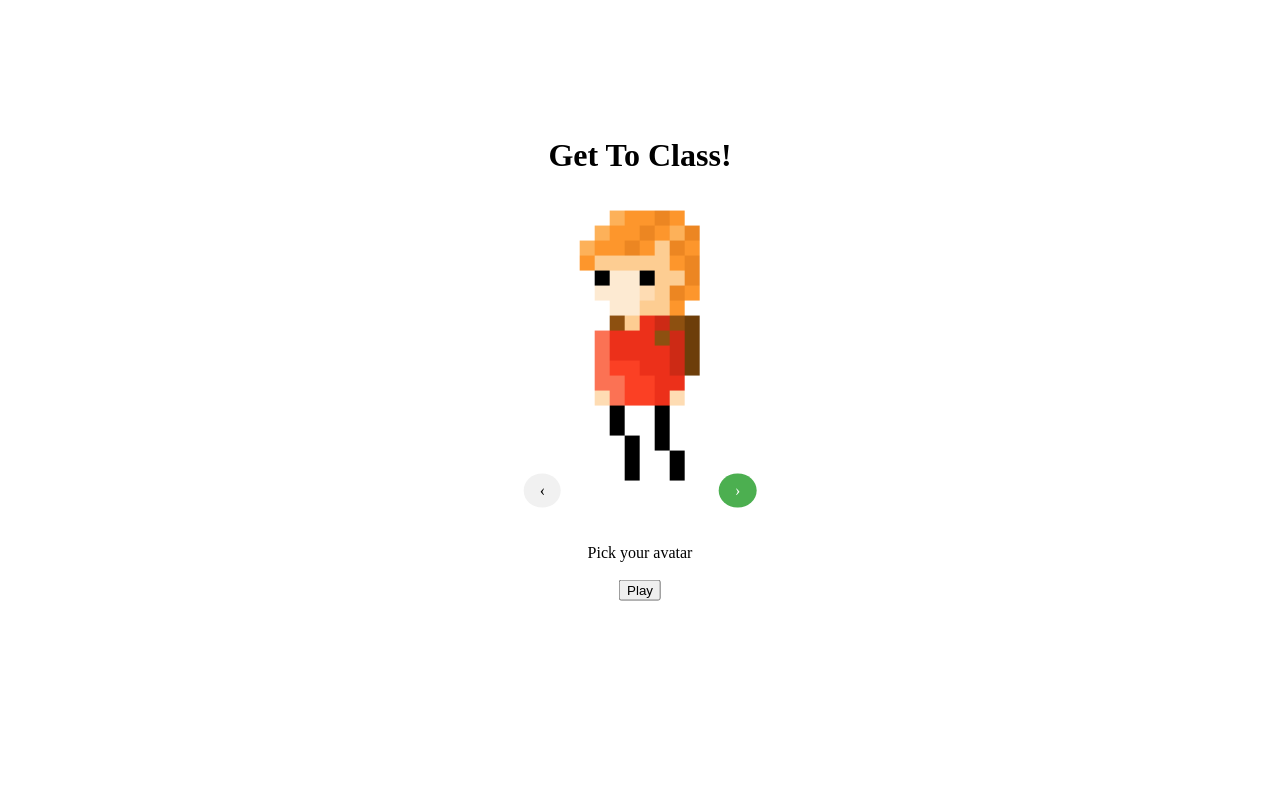
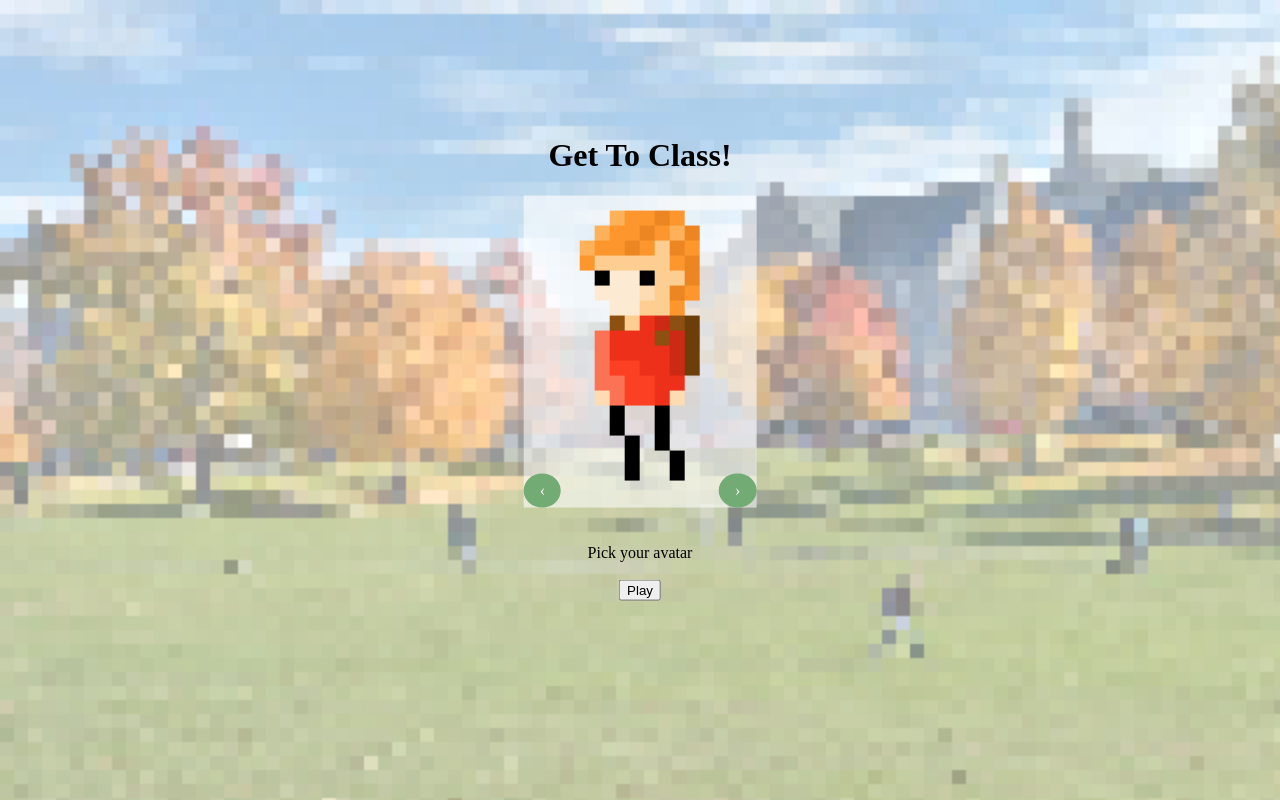
Before and after one commit to kjbowman00/VioletHackSpring2021, a website: page public/index.html in a window 1280 px wide. Drawn offline with nearby package versions, Linux system fonts and the light colour scheme; no server answers.

Commit message:
background image on main

```diff
--- a/public/styles.css
+++ b/public/styles.css
@@ -14,7 +14,14 @@
 		text-align: center;
 		height: 700px;
  		position: relative;
-  		/* border: 3px solid green; */
+		  /* border: 3px solid green; */
+	}
+
+	body{
+		background-image: url("backgrounds/background2.png");
+		background-repeat: no-repeat;
+  background-attachment: fixed;
+  background-size: cover;
 	}
 
 	#center{
@@ -28,6 +35,7 @@
 
 
 	#options{
+		background-color: #ffffff90
 		/* text-align: center;
 		padding: none;
 		width:300px;
@@ -47,12 +55,12 @@
 	  }
 
 	  .previous {
-		background-color: #f1f1f1;
-		color: black;
+		background-color: #72ab74;
+		color: white;
 	  }
 
 	  .next {
-		background-color: #4CAF50;
+		background-color: #72ab74;
 		color: white;
 	  }
 
```
Also changed, not shown: public/index.html (+2 -0 lines), public/backgrounds/background2.png (added), 2 other files.
